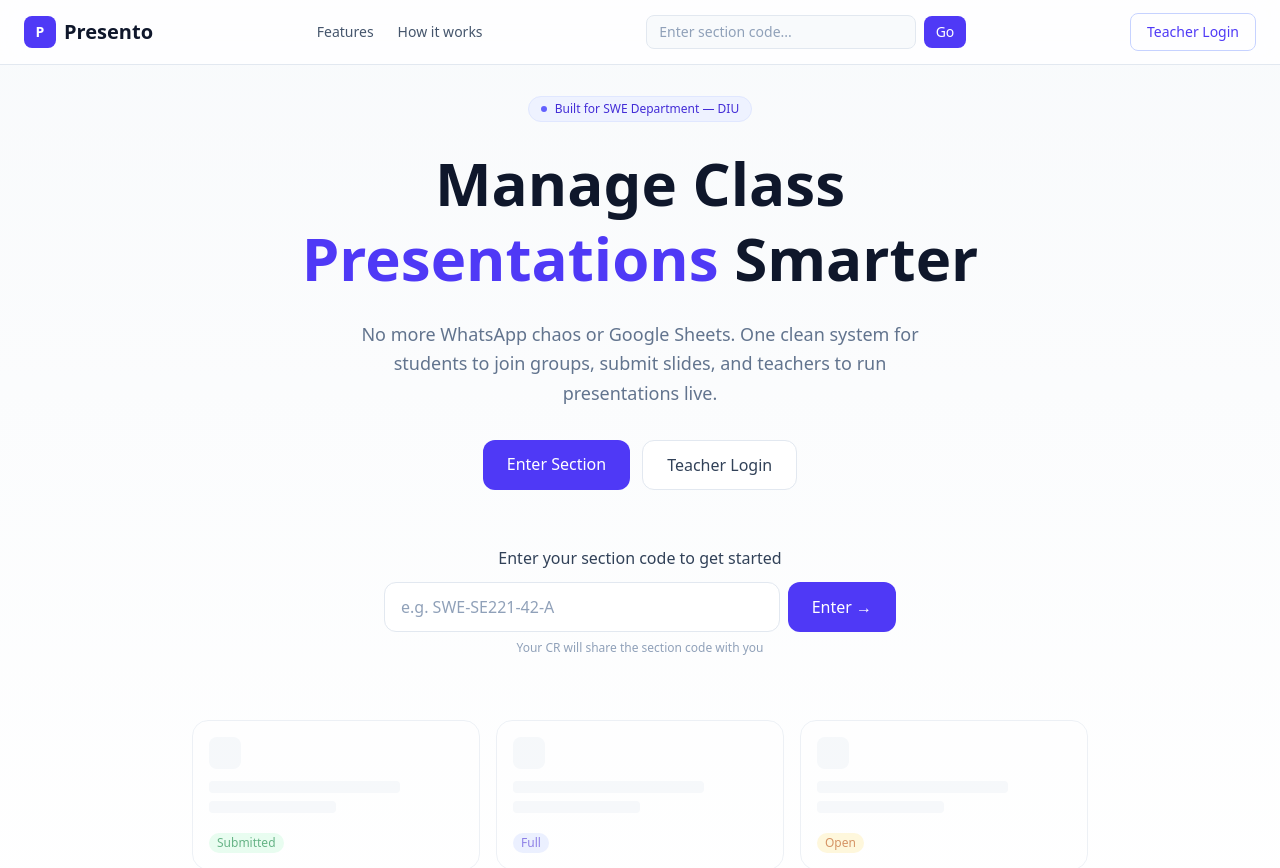
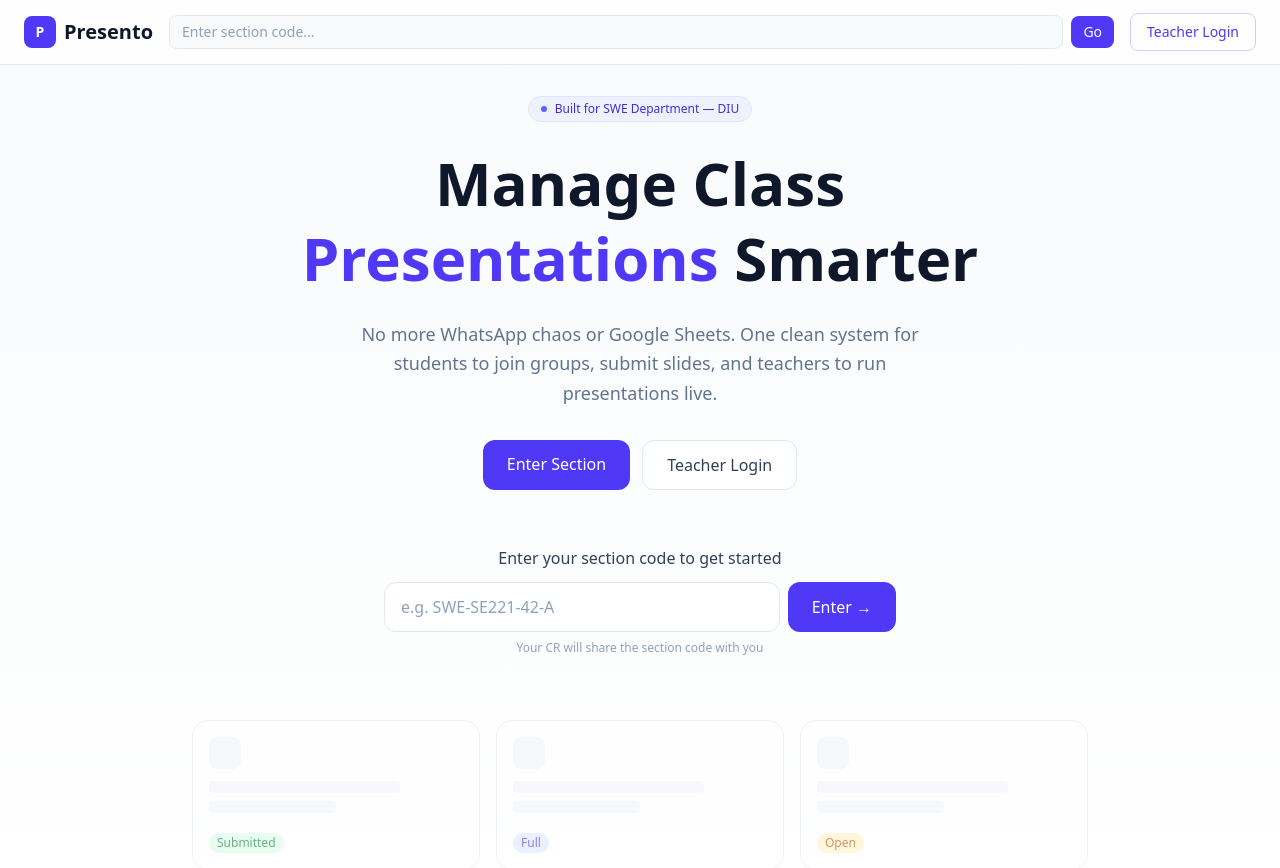
Before and after one commit to KhandakerSamin/Presento-, a Next.js app: page / in a window 1280 px wide. Shown: the top 868 px of the page. Built offline with nearby package versions, Linux system fonts and the light colour scheme.

Commit message:
Student view porperly redesigned

```diff
--- a/src/components/home/Navbar.tsx
+++ b/src/components/home/Navbar.tsx
@@ -31,20 +31,10 @@ export default function Navbar() {
           Presento
         </Link>
 
-        {/* Center nav links — hidden on mobile */}
-        <div className="hidden md:flex items-center gap-6 text-sm text-slate-600 dark:text-slate-400">
-          <a href="#features" className="hover:text-slate-900 dark:hover:text-white transition-colors">
-            Features
-          </a>
-          <a href="#how-it-works" className="hover:text-slate-900 dark:hover:text-white transition-colors">
-            How it works
-          </a>
-        </div>
-
         {/* Search bar */}
         <form
           onSubmit={handleSearch}
-          className="hidden md:flex items-center gap-2 flex-1 max-w-xs"
+          className="hidden md:flex items-center justify-end gap-2 flex-1"
         >
           <input
             type="text"
@@ -98,12 +88,6 @@ export default function Navbar() {
               Go
             </button>
           </form>
-          <a href="#features" className="text-sm text-slate-600 dark:text-slate-400" onClick={() => setMenuOpen(false)}>
-            Features
-          </a>
-          <a href="#how-it-works" className="text-sm text-slate-600 dark:text-slate-400" onClick={() => setMenuOpen(false)}>
-            How it works
-          </a>
           <Link
             href="/teacher/login"
             className="text-sm font-medium text-indigo-600 dark:text-indigo-400"
```
